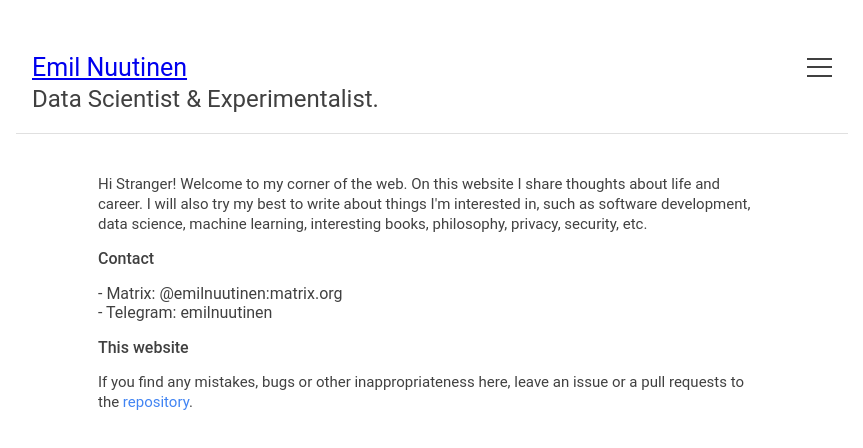
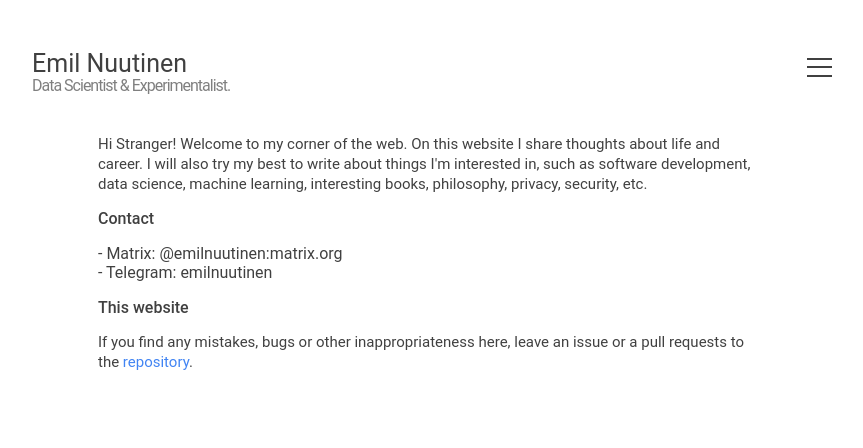
Before and after one commit to emilrwx/emilrwx_website, a Next.js app: page / in a window 1280 px wide. Shown: the top 448 px of the page, without its empty margins (208-1071 px from the left). Built offline with nearby package versions, Linux system fonts and the light colour scheme.

Commit message:
fix title styling

```diff
--- a/styles/Header.module.css
+++ b/styles/Header.module.css
@@ -6,19 +6,31 @@
   display: flex;
   flex-direction: row;
   justify-content: space-between;
-  border-bottom: 1px solid #e0e0e0;
 }
 
-.title {
+.title,
+.title a {
   font-size: 25px;
-  line-height: 35px;
+  line-height: 28px;
   margin: 0;
+  box-shadow: none;
+  text-decoration: none;
+  color: var(--fg);
+}
+
+.description {
+  margin: 0;
+  font-size: 1rem;
+  line-height: 1rem;
+  letter-spacing: -1px;
+  color: var(--fgSecondary);
+
 }
 
 .menu {
   padding: 0;
   margin: 0;
-  line-height: 35px;
+  line-height: 44px;
 }
 
 .menuLink {
```
